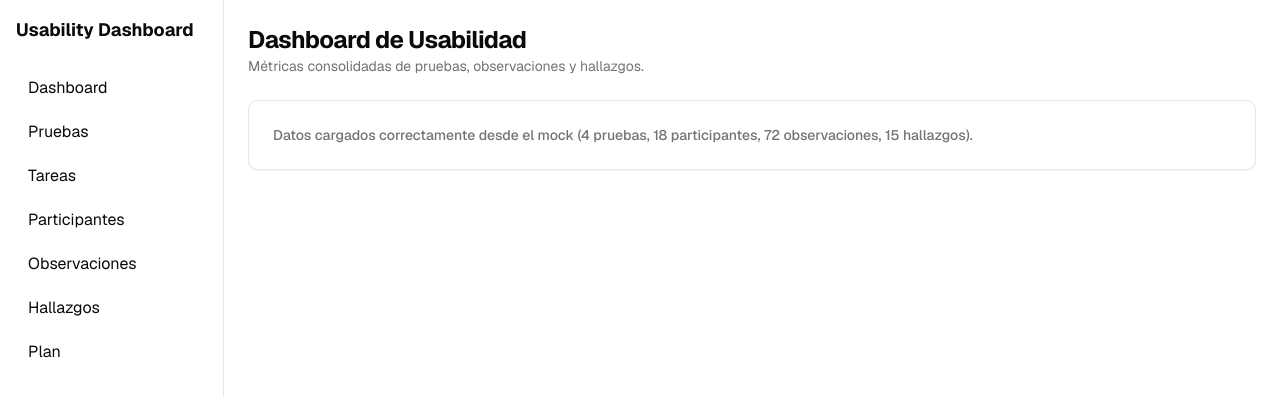
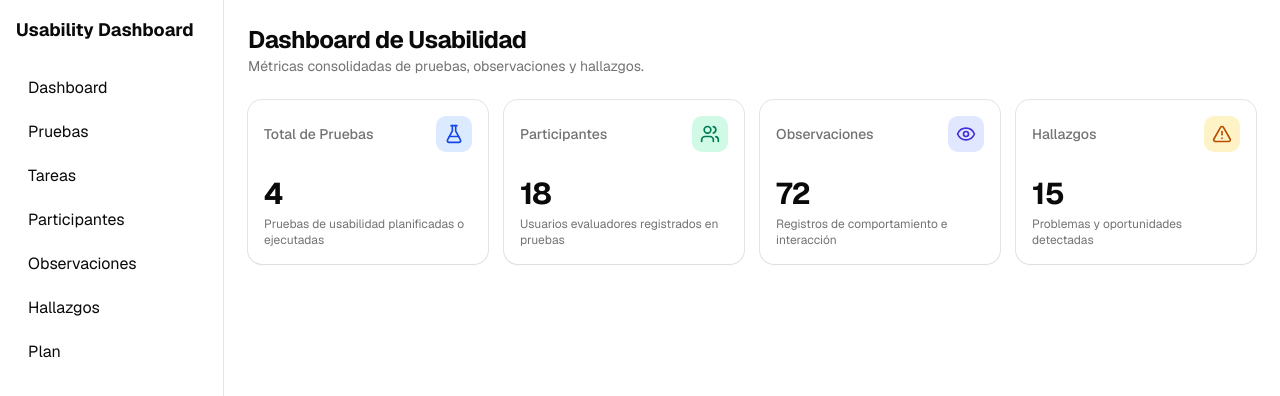
Before and after one commit to Sandrofer/Proyecto_IHC, a Next.js app in the folder frontend/: page / in a window 1280 px wide. Shown: the top 396 px of the page. Built offline with nearby package versions, Linux system fonts and the light colour scheme.

Commit message:
feat(frontend): tarjetas de totales en el dashboard con shadcn Card e iconos Lucide

```diff
--- a/frontend/src/app/page.tsx
+++ b/frontend/src/app/page.tsx
@@ -1,8 +1,22 @@
 "use client";
 
 import { useEffect, useState } from "react";
-import { Loader2, AlertCircle, RotateCcw } from "lucide-react";
+import {
+  Loader2,
+  AlertCircle,
+  RotateCcw,
+  FlaskConical,
+  Users,
+  Eye,
+  AlertTriangle,
+} from "lucide-react";
 import { Button } from "@/components/ui/button";
+import {
+  Card,
+  CardContent,
+  CardHeader,
+  CardTitle,
+} from "@/components/ui/card";
 import { getDashboardResumenMock } from "@/lib/dashboard-mock";
 import type { DashboardResumen } from "@/types";
 
@@ -105,13 +119,87 @@ export default function DashboardPage() {
         </p>
       </div>
 
-      <div className="rounded-lg border bg-card p-6 text-card-foreground shadow-xs">
-        <p className="text-sm font-medium text-muted-foreground">
-          Datos cargados correctamente desde el mock ({data.totales.pruebas} pruebas,{" "}
-          {data.totales.participantes} participantes,{" "}
-          {data.totales.observaciones} observaciones,{" "}
-          {data.totales.hallazgos} hallazgos).
-        </p>
+      {/* Tarjetas de Totales */}
+      <div className="grid grid-cols-1 gap-4 sm:grid-cols-2 lg:grid-cols-4">
+        {/* Pruebas */}
+        <Card className="shadow-xs transition-all hover:shadow-sm">
+          <CardHeader className="flex flex-row items-center justify-between space-y-0 pb-2">
+            <CardTitle className="text-sm font-medium text-muted-foreground">
+              Total de Pruebas
+            </CardTitle>
+            <div className="rounded-lg bg-blue-100 p-2 text-blue-700 dark:bg-blue-950/50 dark:text-blue-300">
+              <FlaskConical className="h-5 w-5" />
+            </div>
+          </CardHeader>
+          <CardContent>
+            <div className="text-3xl font-bold tracking-tight text-foreground">
+              {data.totales.pruebas}
+            </div>
+            <p className="mt-1 text-xs text-muted-foreground">
+              Pruebas de usabilidad planificadas o ejecutadas
+            </p>
+          </CardContent>
+        </Card>
+
+        {/* Participantes */}
+        <Card className="shadow-xs transition-all hover:shadow-sm">
+          <CardHeader className="flex flex-row items-center justify-between space-y-0 pb-2">
+            <CardTitle className="text-sm font-medium text-muted-foreground">
+              Participantes
+            </CardTitle>
+            <div className="rounded-lg bg-emerald-100 p-2 text-emerald-700 dark:bg-emerald-950/50 dark:text-emerald-300">
+              <Users className="h-5 w-5" />
+            </div>
+          </CardHeader>
+          <CardContent>
+            <div className="text-3xl font-bold tracking-tight text-foreground">
+              {data.totales.participantes}
+            </div>
+            <p className="mt-1 text-xs text-muted-foreground">
+              Usuarios evaluadores registrados en pruebas
+            </p>
+          </CardContent>
+        </Card>
+
+        {/* Observaciones */}
+        <Card className="shadow-xs transition-all hover:shadow-sm">
+          <CardHeader className="flex flex-row items-center justify-between space-y-0 pb-2">
+            <CardTitle className="text-sm font-medium text-muted-foreground">
+              Observaciones
+            </CardTitle>
+            <div className="rounded-lg bg-indigo-100 p-2 text-indigo-700 dark:bg-indigo-950/50 dark:text-indigo-300">
+              <Eye className="h-5 w-5" />
+            </div>
+          </CardHeader>
+          <CardContent>
+            <div className="text-3xl font-bold tracking-tight text-foreground">
+              {data.totales.observaciones}
+            </div>
+            <p className="mt-1 text-xs text-muted-foreground">
+              Registros de comportamiento e interacción
+            </p>
+          </CardContent>
+        </Card>
+
+        {/* Hallazgos */}
+        <Card className="shadow-xs transition-all hover:shadow-sm">
+          <CardHeader className="flex flex-row items-center justify-between space-y-0 pb-2">
+            <CardTitle className="text-sm font-medium text-muted-foreground">
+              Hallazgos
+            </CardTitle>
+            <div className="rounded-lg bg-amber-100 p-2 text-amber-700 dark:bg-amber-950/50 dark:text-amber-300">
+              <AlertTriangle className="h-5 w-5" />
+            </div>
+          </CardHeader>
+          <CardContent>
+            <div className="text-3xl font-bold tracking-tight text-foreground">
+              {data.totales.hallazgos}
+            </div>
+            <p className="mt-1 text-xs text-muted-foreground">
+              Problemas y oportunidades detectadas
+            </p>
+          </CardContent>
+        </Card>
       </div>
     </div>
   );
```
